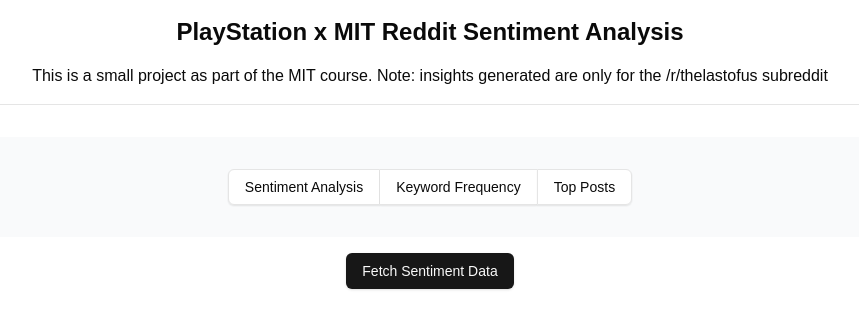
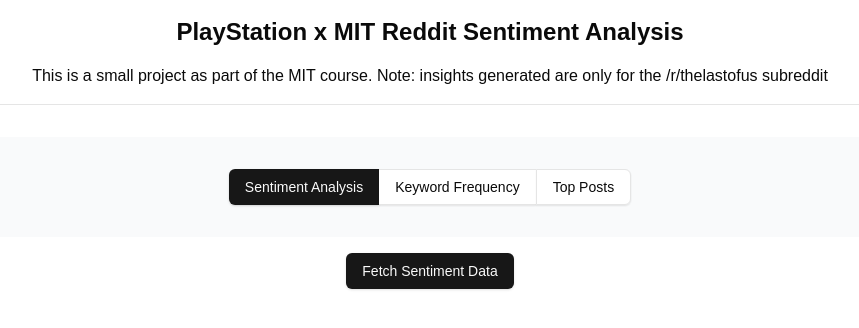
Before and after one commit to ekcm/playstation-reddit-sentiment-analysis, a Next.js app in the folder frontend/: page / in a window 1280 px wide. Shown: the top 328 px of the page, without its empty margins (210-1069 px from the left). Built offline with nearby package versions, Linux system fonts and the light colour scheme.

Commit message:
update button group tabs

```diff
--- a/frontend/src/components/pages/MainPage/MainPage.tsx
+++ b/frontend/src/components/pages/MainPage/MainPage.tsx
@@ -23,9 +23,12 @@
   };
 }
 
+type Tab = 'sentiment' | 'keywords' | 'posts';
+
 const MainPage = () => {
   const [loading, setLoading] = useState(false);
   const [sentimentData, setSentimentData] = useState<SentimentResponse | null>(null);
+  const [activeTab, setActiveTab] = useState<Tab>('sentiment');
 
   const fetchSentimentData = async () => {
     try {
@@ -41,16 +44,11 @@
     }
   };
 
-  return (
-    <div>
-      <div className="flex justify-center items-center min-h-[calc(100vh-8rem)]">
-        <div className="flex flex-col items-center gap-8 bg-gray-50 p-8 rounded-lg shadow-sm w-3/4 h-[80vh]">
-          <div className="inline-flex rounded-md shadow-sm" role="group">
-            <Button variant="outline" className="rounded-r-none">Sentiment Analysis</Button>
-            <Button variant="outline" className="rounded-none border-x-0">Keyword Frequency</Button>
-            <Button variant="outline" className="rounded-l-none">Top Posts</Button>
-          </div>
-          <div className="bg-white p-4 rounded-md shadow-sm w-full flex-1 flex flex-col items-center">
+  const renderContent = () => {
+    switch (activeTab) {
+      case 'sentiment':
+        return (
+          <>
             <Button
               onClick={fetchSentimentData}
               disabled={loading}
@@ -116,6 +114,42 @@
                 </ResponsiveContainer>
               </div>
             )}
+          </>
+        );
+      default:
+        return null;
+    }
+  };
+
+  return (
+    <div>
+      <div className="flex justify-center items-center min-h-[calc(100vh-8rem)]">
+        <div className="flex flex-col items-center gap-8 bg-gray-50 p-8 rounded-lg shadow-sm w-3/4 h-[80vh]">
+          <div className="inline-flex rounded-md shadow-sm" role="group">
+            <Button
+              variant={activeTab === 'sentiment' ? 'default' : 'outline'}
+              className="rounded-r-none"
+              onClick={() => setActiveTab('sentiment')}
+            >
+              Sentiment Analysis
+            </Button>
+            <Button
+              variant={activeTab === 'keywords' ? 'default' : 'outline'}
+              className="rounded-none border-x-0"
+              onClick={() => setActiveTab('keywords')}
+            >
+              Keyword Frequency
+            </Button>
+            <Button
+              variant={activeTab === 'posts' ? 'default' : 'outline'}
+              className="rounded-l-none"
+              onClick={() => setActiveTab('posts')}
+            >
+              Top Posts
+            </Button>
+          </div>
+          <div className="bg-white p-4 rounded-md shadow-sm w-full flex-1 flex flex-col items-center">
+            {renderContent()}
           </div>
         </div>
       </div>
```
